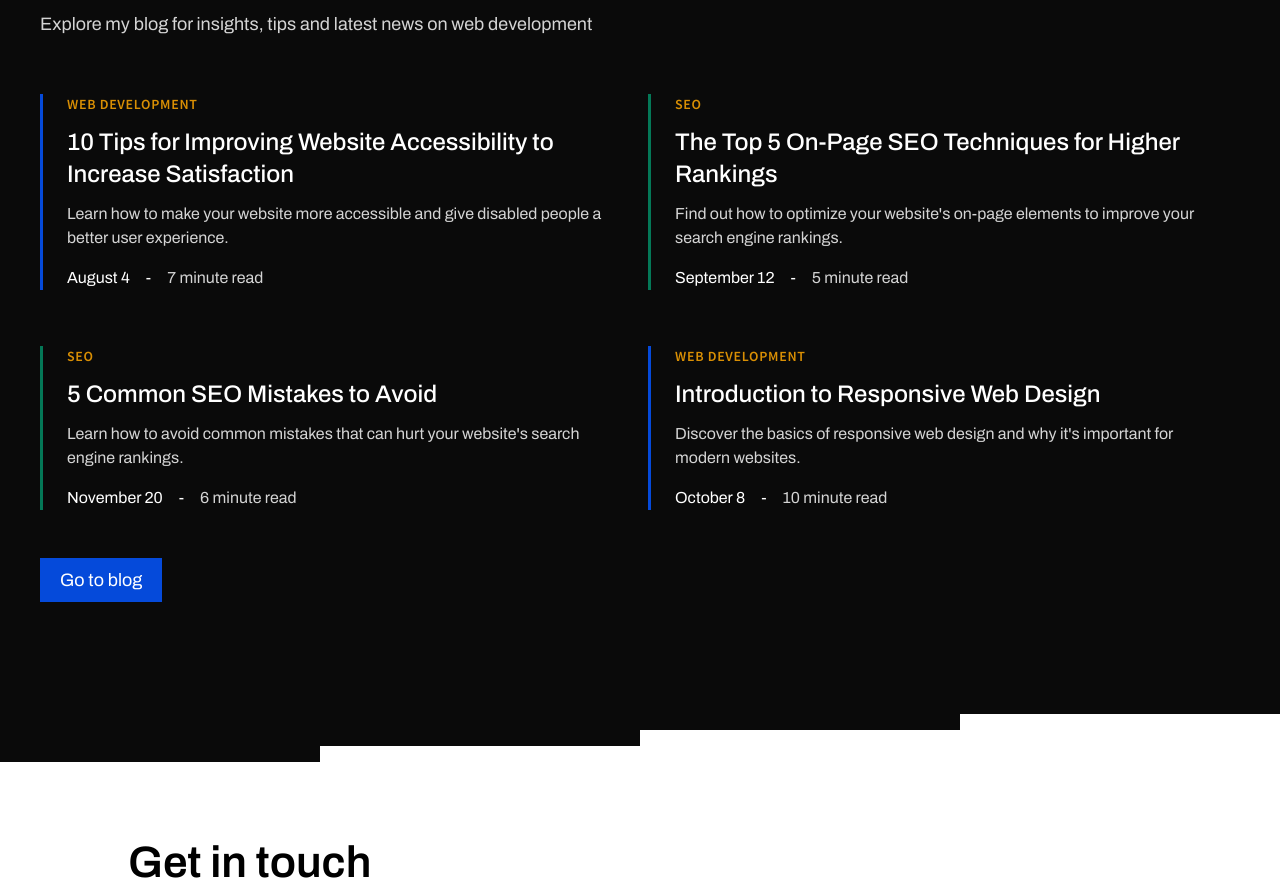
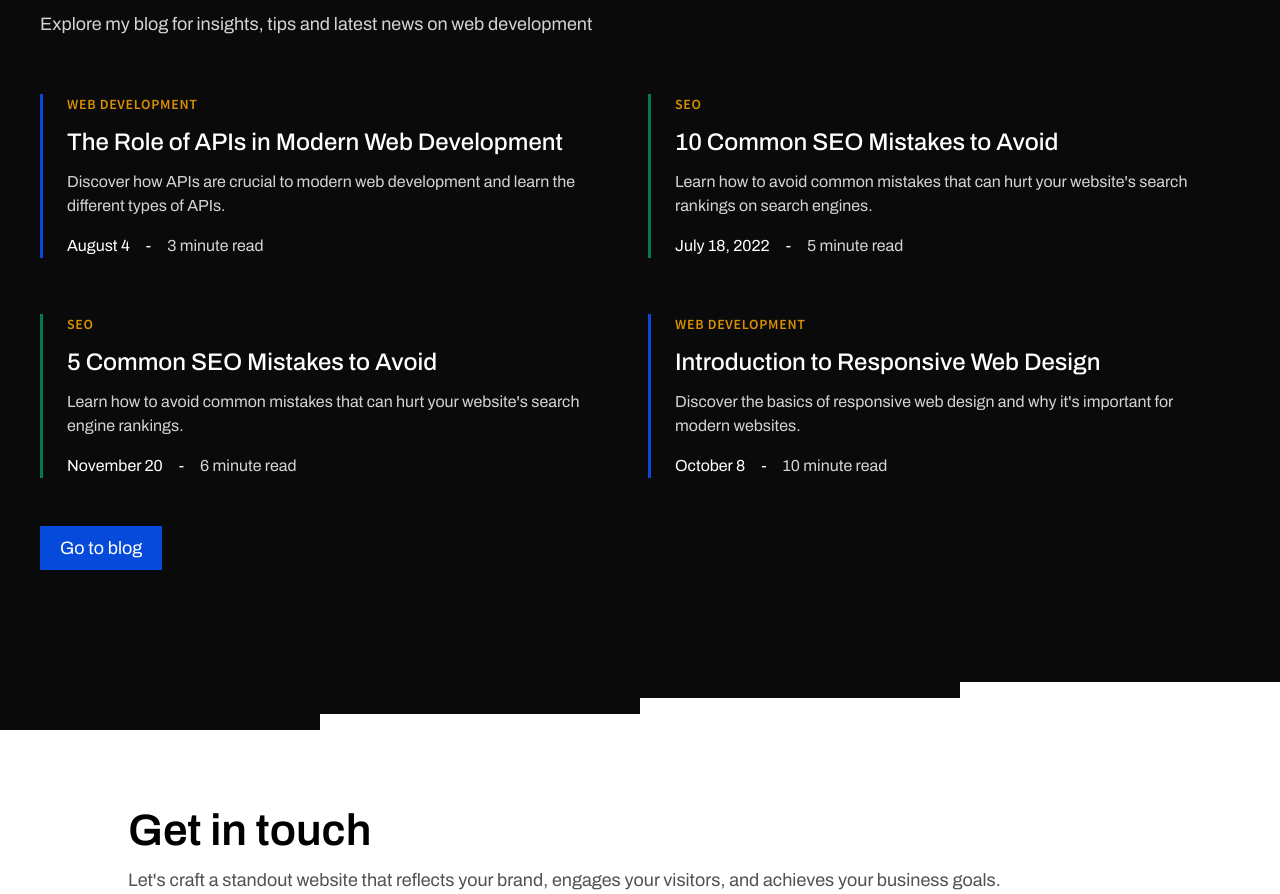
Before and after one commit to Lindrit-Sulaj/Lindrit-Sulaj, a Next.js app: page / in a window 1280 px wide. Shown: the part 3501-4395 px from the top of the page. Built offline with nearby package versions, Linux system fonts and the light colour scheme.

Commit message:
some changes

```diff
--- a/app/projects/page.js
+++ b/app/projects/page.js
@@ -12,7 +12,7 @@ export default async function ProjectsPage() {
   return <main className="mt-[70px]">
     <header className="bg-byzantine-blue text-white pt-10 pb-14 px-6 md:px-20">
       <h1 className="mx-auto text-white text-[27px] text-center md:text-4xl lg:text-[40px] leading-10 font-semibold lg:leading-[70px]">Developer Projects</h1>
-      <p className="text-center mx-auto text-lg md:text-xl text-text-blue mt-3 max-w-xl">Explore my innovative and dynamic projects on my developer portfolio's projects page.</p>
+      <p className="text-center mx-auto text-lg md:text-xl text-text-blue mt-3 max-w-xl">Explore my innovative and dynamic projects featuring different technologies.</p>
     </header>
     <section className="max-w-screen-lg mx-auto grid grid-cols-1 md:grid-cols-2 gap-8 px-4 md:px-8 my-10">
       {projects.map(project => (
--- a/sections/Landing/Blog.jsx
+++ b/sections/Landing/Blog.jsx
@@ -9,7 +9,23 @@ const sourceSans = Source_Sans_Pro({
   weight: ['200', '300', '400', '600', '700', '900']
 })
 
-const articles = [{ "category": "Web Development", "color": 'rgb(5 74 218)', "title": "10 Tips for Improving Website Accessibility to Increase Satisfaction", "description": "Learn how to make your website more accessible and give disabled people a better user experience.", "date": "August 4", "minutesToRead": 7, }, { "category": "SEO", "color": 'rgb(4 120 87)', "title": "The Top 5 On-Page SEO Techniques for Higher Rankings", "description": "Find out how to optimize your website's on-page elements to improve your search engine rankings.", "date": "September 12", "minutesToRead": 5 }, { "category": "SEO",  "color": 'rgb(4 120 87)', "title": "5 Common SEO Mistakes to Avoid", "description": "Learn how to avoid common mistakes that can hurt your website's search engine rankings.", "date": "November 20", "minutesToRead": 6 }, { "category": "Web Development", "title": "Introduction to Responsive Web Design","color": 'rgb(5 74 218)', "description": "Discover the basics of responsive web design and why it's important for modern websites.", "date": "October 8", "minutesToRead": 10 },]
+const articles = [
+  {
+    "category": "Web development",
+    "color": 'rgb(5 74 218)',
+    "title": "The Role of APIs in Modern Web Development",
+    "description": "Discover how APIs are crucial to modern web development and learn the different types of APIs.",
+    "date": "August 4",
+    "minutesToRead": 3, },
+  {
+    "category": "SEO",
+    "color": 'rgb(4 120 87)',
+    "title": "10 Common SEO Mistakes to Avoid",
+    "description": "Learn how to avoid common mistakes that can hurt your website's search rankings on search engines.",
+    "date": "July 18, 2022",
+    "minutesToRead": 5 },
+  { "category": "SEO", "color": 'rgb(4 120 87)', "title": "5 Common SEO Mistakes to Avoid", "description": "Learn how to avoid common mistakes that can hurt your website's search engine rankings.", "date": "November 20", "minutesToRead": 6 },
+  { "category": "Web Development", "title": "Introduction to Responsive Web Design", "color": 'rgb(5 74 218)', "description": "Discover the basics of responsive web design and why it's important for modern websites.", "date": "October 8", "minutesToRead": 10 },]
 
 
 export default function Blog() {
@@ -19,8 +35,8 @@ export default function Blog() {
         <h2 className='text-3xl md:text-4xl lg:text-[44px] font-semibold'>Featured articles</h2>
         <p className='mt-2 text-neutral-300 text-lg'>Explore my blog for insights, tips and latest news on web development</p>
         <div className="grid grid-cols-1 lg:grid-cols-2 mt-14 gap-y-14 gap-x-4">
-          { articles.map(article => (
-            <Article key={article.title} {...article}/>
+          {articles.map(article => (
+            <Article key={article.title} {...article} />
           ))}
         </div>
         <Link href="/blog" className='mt-12 text-lg bg-byzantine-blue inline-block px-5 py-2 hover:bg-persian-blue'>Go to blog</Link>
```
